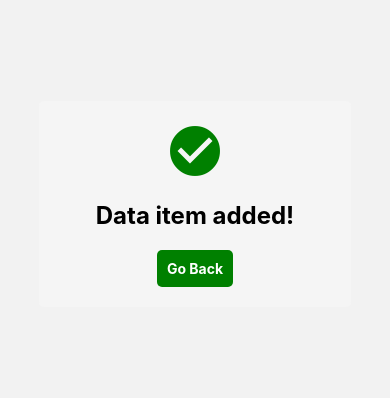
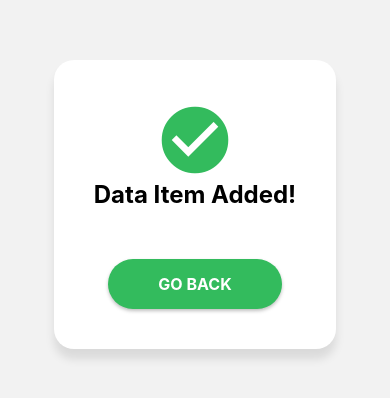
Before and after one commit to bu19akov/DatenbazarApp, a React Native app: screen /SuccessfullMessage in a window 390 px wide. Shown: the part 218-616 px from the top of the page. Built offline with nearby package versions, Linux system fonts and the light colour scheme.

Commit message:
Add local state for data, improve success screen

```diff
--- a/components/Carl/About.js
+++ b/components/Carl/About.js
@@ -38,7 +38,7 @@ const About = ({ navigation }) => {
     return (
         <View style={styles.container}>
             <View style={[styles.header, { width: SCREEN_WIDTH }]}>
-                <TouchableOpacity onPress={() => navigation.navigate("AuthScreen")}>
+                <TouchableOpacity onPress={() => navigation.goBack()}>
                     <Icon2 name="angle-left" size={40} color="black" />
                 </TouchableOpacity>
                 <Text style={styles.title}>About us</Text>
--- a/components/Carl/Contact.js
+++ b/components/Carl/Contact.js
@@ -42,7 +42,7 @@ const Contact = ({ navigation }) => {
 
         <View style={styles.container}>
             <View style={[styles.header, { width: SCREEN_WIDTH }]}>
-                <TouchableOpacity onPress={() => navigation.navigate(isLoggedIn ? "MyAccount" : "AuthScreen")}>
+                <TouchableOpacity onPress={() => navigation.goBack()}>
                     <Icon2 name="angle-left" size={40} color="black" />
                 </TouchableOpacity>
                 <Text style={styles.title}>Contact us</Text>
--- a/components/Carl/Privacy.js
+++ b/components/Carl/Privacy.js
@@ -39,7 +39,7 @@ const Privacy = ({ navigation }) => {
     return (
         <View style={styles.container}>
             <View style={[styles.header, { width: SCREEN_WIDTH }]}>
-                <TouchableOpacity onPress={() => navigation.navigate("AuthScreen")}>
+                <TouchableOpacity onPress={() => navigation.goBack()}>
                     <Icon2 name="angle-left" size={40} color="black" />
                 </TouchableOpacity>
                 <Text style={styles.title}>Privacy Policy</Text>
--- a/components/Carl/Product.js
+++ b/components/Carl/Product.js
@@ -38,7 +38,7 @@ const Product = ({ navigation }) => {
     return (
         <View style={styles.container}>
             <View style={[styles.header, { width: SCREEN_WIDTH }]}>
-                <TouchableOpacity onPress={() => navigation.navigate("AuthScreen")}>
+                <TouchableOpacity onPress={() => navigation.goBack()}>
                     <Icon2 name="angle-left" size={40} color="black" />
                 </TouchableOpacity>
                 <Text style={styles.title}>Product</Text>
--- a/components/Nadia/SuccessfullMessage.js
+++ b/components/Nadia/SuccessfullMessage.js
@@ -1,15 +1,28 @@
 import React from "react";
-import { View, StyleSheet, Text, TouchableOpacity } from "react-native";
+import { View, StyleSheet, Text, TouchableOpacity, Animated } from "react-native";
 import { MaterialIcons } from "@expo/vector-icons";
 
-export default function SuccessfullMessage({ navigation }) {
+export default function SuccessfulMessage({ navigation }) {
+  const rotateAnim = React.useRef(new Animated.Value(0)).current;
+
+  React.useEffect(() => {
+    Animated.timing(rotateAnim, {
+      toValue: 1,
+      duration: 800,
+      useNativeDriver: true,
+    }).start();
+  }, []);
+
   return (
     <View style={styles.container}>
       <View style={styles.innerContainer}>
-        <MaterialIcons name="check-circle" size={60} color="green" />
-        <Text style={styles.title}>Data item added!</Text>
+        <Animated.View style={{ transform: [{ rotate: rotateAnim.interpolate({ inputRange: [0, 1], outputRange: ['0deg', '360deg'] }) }] }}>
+          <MaterialIcons name="check-circle" size={80} color="#33BB5D" />
+        </Animated.View>
+        <Text style={styles.title}>Data Item Added!</Text>
         <TouchableOpacity
           style={styles.button}
+          activeOpacity={0.8}
           onPress={() => navigation.goBack()}
         >
           <Text style={styles.buttonText}>Go Back</Text>
@@ -26,25 +39,45 @@ const styles = StyleSheet.create({
     alignItems: "center",
   },
   innerContainer: {
-    backgroundColor: "#f5f5f5",
-    padding: 20,
+    backgroundColor: "#FFFFFF",
+    padding: 40,
     alignItems: "center",
-    width: "80%",
-    borderRadius: 5,
+    borderRadius: 20,
+    shadowColor: "#000",
+    shadowOffset: {
+      width: 0,
+      height: 10,
+    },
+    shadowOpacity: 0.1,
+    shadowRadius: 10,
+    elevation: 10,
   },
   title: {
     fontSize: 24,
     fontWeight: "bold",
-    marginBottom: 20,
-    marginTop: 20,
+    marginBottom: 30,
+    color: "#000000",
+    textAlign: "center",
   },
   button: {
-    backgroundColor: "green",
-    padding: 10,
-    borderRadius: 5,
+    backgroundColor: "#33BB5D",
+    paddingVertical: 15,
+    paddingHorizontal: 50,
+    borderRadius: 30,
+    marginTop: 20,
+    shadowColor: "#000",
+    shadowOffset: {
+      width: 0,
+      height: 2,
+    },
+    shadowOpacity: 0.25,
+    shadowRadius: 3.84,
+    elevation: 5,
   },
   buttonText: {
-    color: "#fff",
+    color: "#FFFFFF",
     fontWeight: "bold",
+    textTransform: "uppercase",
+    fontSize: 16,
   },
 });
--- a/components/Vladimir/RegistrationScreen.js
+++ b/components/Vladimir/RegistrationScreen.js
@@ -202,7 +202,7 @@ const RegistrationScreen = ({ navigation }) => {
     <ScrollView contentContainerStyle={{ flexGrow: 1 }}>
       <View style={styles.container}>
         <View style={[styles.header, { width: SCREEN_WIDTH }]}>
-          <TouchableOpacity onPress={() => navigation.navigate("AuthScreen")}>
+          <TouchableOpacity onPress={() => navigation.goBack()}>
             <Icon name="angle-left" size={40} color="black" />
           </TouchableOpacity>
           <Text style={styles.title}>Sign up</Text>
@@ -406,7 +406,7 @@ const RegistrationScreen = ({ navigation }) => {
 
         {step === 3 && (
           <>
-            <Icon name="check-circle" size={100} color="green" style={styles.icon}/>
+            <Icon name="check-circle" size={100} color="#33BB5D" style={styles.icon}/>
             <Text style={styles.completedReg}>Registration completed successfully!</Text>
           </>
         )}
@@ -540,7 +540,7 @@ const styles = StyleSheet.create({
     width: "80%",
   },
   completedReg: {
-    fontSize: 30,
+    fontSize: 24,
     color: 'black',
     textAlign: 'center',
     marginTop: 20,
--- a/components/Yehor/AccountSettings.js
+++ b/components/Yehor/AccountSettings.js
@@ -21,10 +21,10 @@ export default function AccountSettings() {
     <SafeAreaView style={styles.container}>
 
         <View style={[styles.header, { width: SCREEN_WIDTH }]}>
-          <TouchableOpacity onPress={() => navigation.navigate("MyAccount")}>
+          <TouchableOpacity onPress={() => navigation.goBack()}>
             <Icon name="angle-left" size={40} color="black" />
           </TouchableOpacity>
-          <Text style={styles.title}>Sign up</Text>
+          <Text style={styles.title}>Account Settings</Text>
           <View />
         </View>
 
--- a/components/Yehor/DataForSale.js
+++ b/components/Yehor/DataForSale.js
@@ -1,21 +1,50 @@
-import React from 'react';
+import React, {useState, useEffect} from 'react';
 import { View, StyleSheet, Text, Image, TouchableOpacity } from 'react-native';
 import { useNavigation } from "@react-navigation/native";
+import AsyncStorage from '@react-native-async-storage/async-storage';
+import Icon from 'react-native-vector-icons/FontAwesome';
 
 const DataForSale = ({ image, dataName, price, questions}) => {
   const navigation = useNavigation();
+  const [answers, setAnswers] = useState();
+  const [storageChanged, setStorageChanged] = useState(false);
+
+  const handleOnStoreChange = () => {
+    setStorageChanged(true);
+  }
 
   const handleOnPress = () => {
-    navigation.navigate('DataForSaleQuestionnaire', {questions, price});
+    navigation.navigate('DataForSaleQuestionnaire', {questions, price, dataName, handleOnStoreChange});
   };
 
+  useEffect(() => {
+
+    const loadSavedAnswers = async () => {
+      try {
+        const jsonAnswers = await AsyncStorage.getItem(dataName);
+        if (jsonAnswers !== null) {
+          const savedAnswers = JSON.parse(jsonAnswers);
+          setAnswers(savedAnswers);
+        }
+      } catch (error) {
+        console.log('Error loading saved answers:', error);
+      }
+    }
+    loadSavedAnswers();
+  }, [storageChanged]);
+
   return (
-      <TouchableOpacity style={styles.container} onPress={handleOnPress}>
+      <TouchableOpacity style={[styles.container, answers && styles.answered]} onPress={handleOnPress}>
           <Image source={image} style={styles.image} />
           <View style={styles.textContainer}>
             <Text style={styles.title}>{dataName}</Text>
             <Text style={styles.text}>{price}$ per month</Text>
           </View>
+          {answers &&
+          <View style={styles.doneButton}>
+            <Icon name="check" size={20} color="#33BB5D" />
+          </View>
+          }
       </TouchableOpacity>
   );
 }
@@ -44,6 +73,7 @@ const styles = StyleSheet.create({
     margin: 5,
   },
   textContainer: {
+    flex: 5,
     flexDirection: 'column',
     marginLeft: 5,
   },
@@ -65,6 +95,13 @@ const styles = StyleSheet.create({
     marginLeft: 10,
     alignItems: 'center',
     justifyContent: 'center',
+  },
+  answered: {
+    backgroundColor: '#C4C4C4',
+  },
+  doneButton: {
+    flex: 1,
+    justifyContent: 'flex-end',
   }
 });
 
--- a/components/Yehor/DataForSaleList.js
+++ b/components/Yehor/DataForSaleList.js
@@ -19,7 +19,7 @@ const DataForSaleList = ({ route , navigation}) => {
   return (
     <SafeAreaView  style={styles.container}>
       <View style={[styles.header, { width: SCREEN_WIDTH }]}>
-                <TouchableOpacity onPress={() => navigation.navigate("DataForSaleOverview")}>
+                <TouchableOpacity onPress={() => navigation.goBack()}>
                     <Icon2 name="angle-left" size={40} color="black" />
                 </TouchableOpacity>
                 <Text style={styles.title}>{dataCategory}</Text>
--- a/components/Yehor/DataForSaleOverview.js
+++ b/components/Yehor/DataForSaleOverview.js
@@ -10,7 +10,7 @@ export default function DataForSaleOverview({ navigation }) {
   return (
     <SafeAreaView style={styles.container}>
      <View style={[styles.header, { width: SCREEN_WIDTH }]}>
-      <TouchableOpacity onPress={() => navigation.navigate("MyAccount")}>
+      <TouchableOpacity onPress={() => navigation.goBack()}>
           <Icon2 name="angle-left" size={40} color="black" />
       </TouchableOpacity>
       <Text style={styles.title}>Data Bazar</Text>
--- a/components/Yehor/DataForSaleQuestionnaire.js
+++ b/components/Yehor/DataForSaleQuestionnaire.js
@@ -1,4 +1,4 @@
-import React, { useState } from "react";
+import React, { useState, useEffect } from "react";
 import {
   View,
   Text,
@@ -11,14 +11,32 @@ import {
 } from "react-native";
 import SuccessfulMessage from "../Nadia/SuccessfullMessage";
 import Icon2 from 'react-native-vector-icons/FontAwesome';
+import { ScrollView } from "react-native-gesture-handler";
+import AsyncStorage from '@react-native-async-storage/async-storage';
 
 const DataForSaleQuestionnaire = ({ route, navigation }) => {
   const { width: SCREEN_WIDTH } = Dimensions.get('window');
-
-  const { questions } = route.params;
+  const { questions, dataName, handleOnStoreChange } = route.params;
 
   const [answers, setAnswers] = useState({});
   const [isSubmitted, setIsSubmitted] = useState(false);
+
+  useEffect(() => {
+    // Load saved answers from local storage
+    const loadSavedAnswers = async () => {
+      try {
+        const jsonAnswers = await AsyncStorage.getItem(dataName);
+        if (jsonAnswers !== null) {
+          const savedAnswers = JSON.parse(jsonAnswers);
+          setAnswers(savedAnswers);
+        }
+      } catch (error) {
+        console.log('Error loading saved answers:', error);
+      }
+    };
+
+    loadSavedAnswers();
+  }, []);
 
   const handleInputChange = (question, value) => {
     setAnswers((prevAnswers) => ({
@@ -31,13 +49,24 @@ const DataForSaleQuestionnaire = ({ route, navigation }) => {
     const answersWithQuestions = {};
     questions.forEach((question, index) => {
       const questionText = question.questionText;
-      const answer = answers[index] || ""; // Default to empty string if answer is undefined
-
+      const answer = answers[questionText] || ""; // Default to empty string if answer is undefined
       answersWithQuestions[questionText] = answer;
     });
-    console.log(answersWithQuestions);
-    setAnswers({});
+
     setIsSubmitted(true);
+    handleOnStoreChange();
+
+    // Save answers to local storage
+    saveAnswers(answersWithQuestions);
+  };
+
+  const saveAnswers = async (answersToSave) => {
+    try {
+      const jsonAnswers = JSON.stringify(answersToSave);
+      await AsyncStorage.setItem(dataName, jsonAnswers);
+    } catch (error) {
+      console.log('Error saving answers:', error);
+    }
   };
 
   const renderQuestion = (question, index) => {
@@ -50,8 +79,8 @@ const DataForSaleQuestionnaire = ({ route, navigation }) => {
               <TextInput
                 style={styles.text}
                 placeholder={question.placeholder}
-                onChangeText={(value) => handleInputChange(index, value)}
-                value={answers[index] || ""}
+                onChangeText={(value) => handleInputChange(question.questionText, value)}
+                value={answers[question.questionText] || ""}
               />
             </View>
           </View>
@@ -65,8 +94,8 @@ const DataForSaleQuestionnaire = ({ route, navigation }) => {
 
               <RadioButtonsBlock
                 options={question.options}
-                selectedOption={answers[index] || ""}
-                onSelect={(value) => handleInputChange(index, value)}
+                selectedOption={answers[question.questionText] || ""}
+                onSelect={(value) => handleInputChange(question.questionText, value)}
               />
             </View>
           </View>
@@ -100,6 +129,7 @@ const DataForSaleQuestionnaire = ({ route, navigation }) => {
   };
 
   return (
+    <ScrollView style={styles.scrollView}>
     <View style={styles.safeArea}>
       <Modal animationType="fade" transparent visible={isSubmitted}>
         <View style={styles.modalBackground}>
@@ -107,7 +137,7 @@ const DataForSaleQuestionnaire = ({ route, navigation }) => {
         </View>
       </Modal>
       <View style={[styles.header, { width: SCREEN_WIDTH }]}>
-                <TouchableOpacity onPress={() => navigation.navigate("DataForSaleOverview")}>
+                <TouchableOpacity onPress={() => navigation.goBack()}>
                     <Icon2 name="angle-left" size={40} color="black" />
                 </TouchableOpacity>
                 <Text style={styles.headerTitle}>Upload your data</Text>
@@ -124,10 +154,14 @@ const DataForSaleQuestionnaire = ({ route, navigation }) => {
         </TouchableOpacity>
       </View>
     </View>
+    </ScrollView>
   );
 };
 
 const styles = StyleSheet.create({
+  scrollView: {
+    backgroundColor: "#E0E0E0",
+  },
   safeArea: {
     flex: 1,
     backgroundColor: "#E0E0E0",
--- a/package.json
+++ b/package.json
@@ -9,6 +9,7 @@
     "web": "expo start --web"
   },
   "dependencies": {
+    "@react-native-async-storage/async-storage": "^1.18.1",
     "@react-native-community/datetimepicker": "github:react-native-community/datetimepicker",
     "@react-native-picker/picker": "^2.4.10",
     "@react-navigation/native": "^6.1.6",
```
Also changed, not shown: 1 other file (tests, documents, lock files or other folders).
